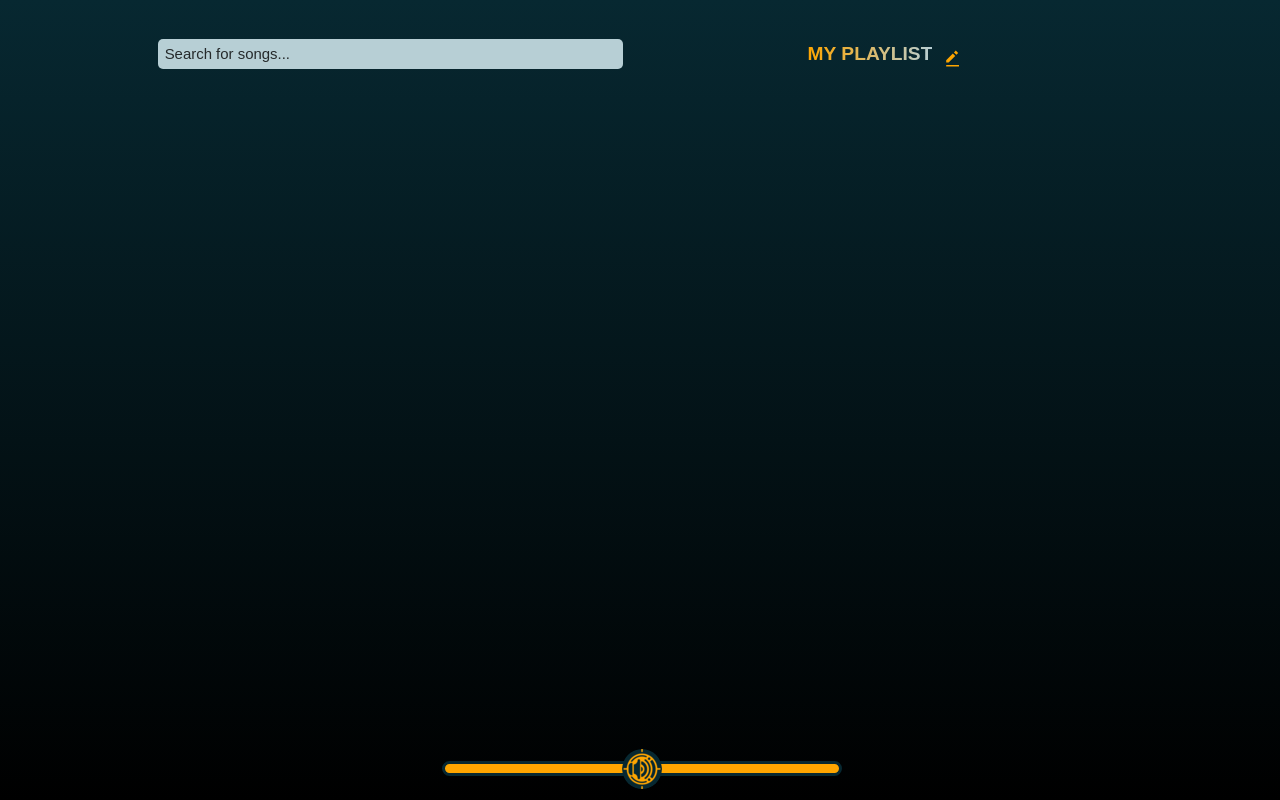
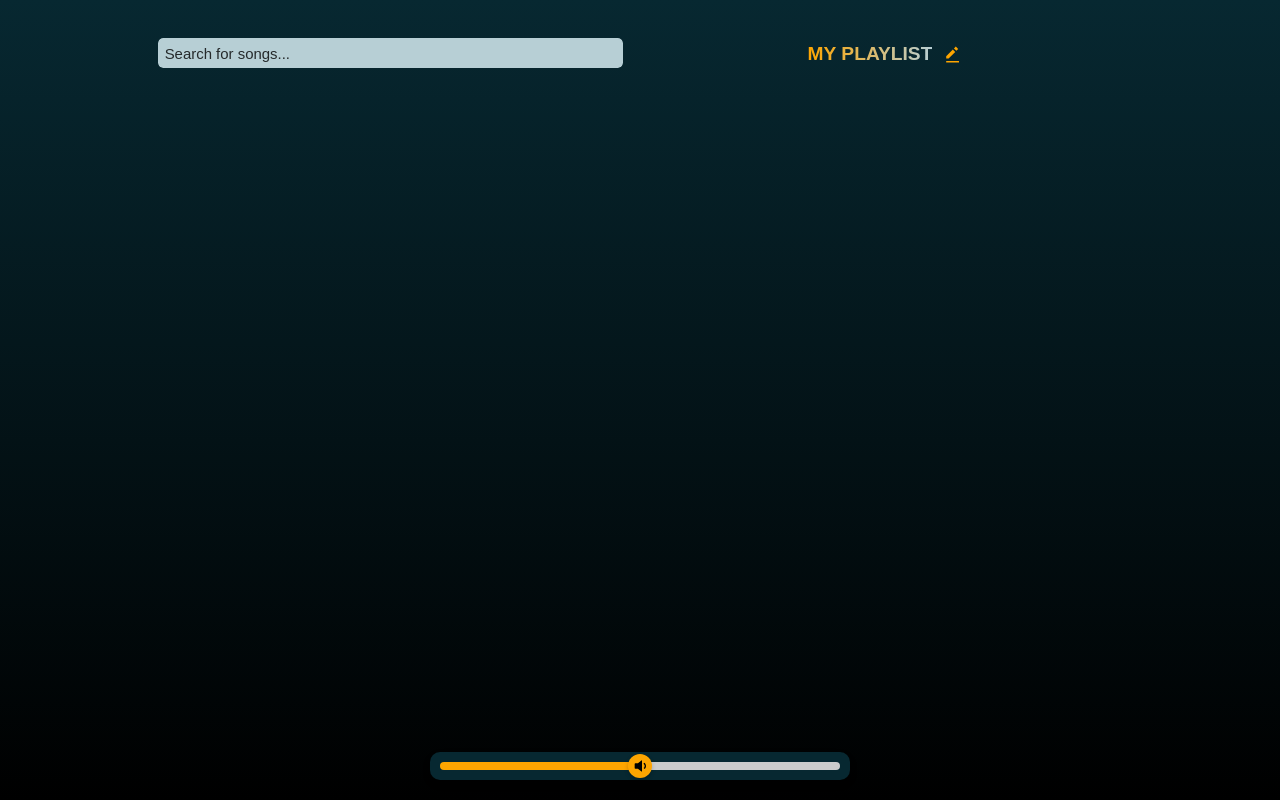
Before and after one commit to FrancoGutierrez23/song-finder-api, a React app: page / in a window 1280 px wide. Built offline with nearby package versions, Linux system fonts and the light colour scheme.

Commit message:
Change style of the volume control and make it dinamic, give the option of edit the playlist name, add options button for the PlaylistItem

```diff
--- a/package.json
+++ b/package.json
@@ -43,6 +43,7 @@
     "react-dev-utils": "^12.0.1",
     "react-dom": "^18.3.1",
     "react-icons": "^5.2.1",
+    "react-range": "^1.8.14",
     "react-refresh": "^0.11.0",
     "react-transition-group": "^4.4.5",
     "resolve": "^1.20.0",
--- a/src/components/PhoneNavBttn/PhoneNavBttn.css
+++ b/src/components/PhoneNavBttn/PhoneNavBttn.css
@@ -25,6 +25,7 @@
     border-radius: 15px;
     cursor: pointer;
     transition: transform 0.2s;
+    z-index: 1000;
   }
 
 /* Specific styles for each button */
--- a/src/components/Playlist/Playlist.css
+++ b/src/components/Playlist/Playlist.css
@@ -40,6 +40,7 @@
     display: flex;
     justify-content: center;
     align-items: center;
+    padding-bottom: 7px;
   }
 
   .edit-playlist-button:hover{
--- a/src/components/PlaylistItem/PlaylistItem.css
+++ b/src/components/PlaylistItem/PlaylistItem.css
@@ -25,15 +25,35 @@
 
 /*Remove of playlist button*/
 .remove-btn {
+    display: flex;
+    justify-content: space-evenly;
     border-radius: 5px;
-    border: 2px solid #072831;
-    padding: 4px 10px;
-    font-size: 18px;
-    color: #981212;
+    border: 1px solid #b7cfd5;
+    padding: 6px 10px;
+    font-size: 0.9em;
+    color: #b7cfd5;
     background-color: #072831;
     font-weight: bold;
-    width: 35px;
+    right: 1.4em;
+    top: 1em;
+    min-width: 15em;
+    position: absolute;
+}
+
+.options-btn {
     margin-left: 10px;
+    background-color: transparent;
+    border: none;
+    border-radius: 0.2em;
+    color: #fea500;
+    font-weight: bold;
+    font-size: 1.3em;
+}
+
+.options-btn:hover {
+    transition: transform 0.2s ease-in-out;
+    transform: scale(1.2);
+    cursor: pointer;
 }
 
 .added-card .card-bttns {
@@ -77,10 +97,12 @@
     from {
       opacity: 0;
       transform: scale(0.5);
+      border-radius: 10px;
     }
     to {
       opacity: 1;
       transform: scale(1);
+      border-radius: 0px;
     }
 }
 
@@ -88,9 +110,11 @@
     from {
       opacity: 1;
       transform: scale(1);
+      border-radius: 10px;
     }
     to {
       opacity: 0;
       transform: scale(0.5);
+      border-radius: 0px;
     }
 }
--- a/src/components/PlaylistItem/PlaylistItem.js
+++ b/src/components/PlaylistItem/PlaylistItem.js
@@ -1,26 +1,55 @@
-import React, { useState } from 'react';
+import React, { useState, useRef, useEffect } from 'react';
 import './PlaylistItem.css';
 import SongPreviewButton from '../SongPreviewButton/SongPreviewButton';
+import { PiMusicNotesMinusFill } from "react-icons/pi";
 
 const PlaylistItem = ({song, removeFromPlaylist, playlist, style}) => {
   const [isRemoving, setIsRemoving] = useState(false);
+  const [showOptions, setShowOptions] = useState(false); // State to control options visibility
+  const optionsRef = useRef(null); // Ref for the options container
 
   const handleClick = () => {
     setIsRemoving(true); // Trigger the removal animation
     setTimeout(() => removeFromPlaylist(playlist.indexOf(song)), 200); // Remove the song after the animation
   };
 
+  const toggleOptions = () => setShowOptions(prev => !prev); // Toggle options visibility
+
+  // Effect to handle clicks outside of the options container
+  useEffect(() => {
+    const handleClickOutside = (event) => {
+      if (optionsRef.current && !optionsRef.current.contains(event.target)) {
+        setShowOptions(false);
+      }
+    };
+
+    document.addEventListener('mousedown', handleClickOutside);
+    return () => {
+      document.removeEventListener('mousedown', handleClickOutside);
+    };
+  }, []);
+
+  function formatTime(seconds) {
+    const minutes = Math.floor(seconds / 60);
+    const remainingSeconds = seconds % 60;
+    return `${minutes}:${remainingSeconds.toString().padStart(2, '0')}`;
+  }
+
   return (
-    <div className={`added-card ${isRemoving ? 'removing' : (isRemoving === false ? 'adding' : '')}`} style={style}>
+    <div className={`added-card ${isRemoving ? 'removing' : ''}`} style={style}>
       <div className='headings' >
-        <h3>{song.title}</h3>
+      <h3>{song.title}<p className='duration'> {formatTime(song.duration)}</p></h3>
         <div className='cont'>{`${song.artist.name} at ${song.album.title}`}</div>
       </div>
       <div className='card-bttns'>
         <SongPreviewButton previewUrl={song.preview} />
-      <button onClick={handleClick} className='remove-btn'>x</button>
+        <button onClick={toggleOptions} className='options-btn'>⋮</button>
+        {showOptions && (
+          <div ref={optionsRef}>
+            <button onClick={handleClick} className='remove-btn'><PiMusicNotesMinusFill style={{fontSize: '1.3em', color: '#7a1717'}} />Remove</button>
+          </div>
+        )}
       </div>
-
     </div>
   );
 };
--- a/src/components/Search/Search.css
+++ b/src/components/Search/Search.css
@@ -1,7 +1,7 @@
 /* Search container */
 .Search {
     display: flex;
-    align-items: center;
+    align-items: flex-start; /* Align items at the start of the container */
     flex-wrap: wrap;
     justify-content: space-evenly;
   }
@@ -16,12 +16,20 @@
     overflow: hidden;
     border-radius: 5px;
     margin-bottom: 21px;
+    margin-top: 0; /* Ensure it aligns at the top */
+  }
+
+  @media (max-width: 650px) {
+    #wrapper {
+      padding-top: 20px;
+    }
   }
 
   #search {
     padding: .5rem;
     width: 100%;
     border: none;
+    border-radius: 5px;
     font-size: 1.15rem;
     transition: translateX 6s ease-in;
     background-color: #b7cfd5;
--- a/src/components/SearchResults/SearchResults.css
+++ b/src/components/SearchResults/SearchResults.css
@@ -29,15 +29,14 @@
 /* Add Button Styles */
 .result-card .add {
     border-radius: 5px;
-    border: 3px solid #06262e;
+    border: 1px solid #b7cfd5;
     padding: 6px 10px;
     font-size: 13px;
     color: #b7cfd5;
     background-color: #072831;
     font-weight: bold;
-    z-index: 10;
     right: 1.4em;
-    top: 2em;
+    top: 1em;
     min-width: 15em;
     position: absolute;
 }
@@ -67,12 +66,18 @@ p.add-option-text span {
 /* Option Button Styles */
 #options {
     margin-left: 10px;
-    background-color: #072831;
+    background-color: transparent;
     border: none;
     border-radius: 0.2em;
-    color: #fea500; /* Orange color */
+    color: #fea500;
     font-weight: bold;
     font-size: 1.3em;
+}
+
+#options:hover {
+    transition: transform 0.2s ease-in-out;
+    transform: scale(1.2);
+    cursor: pointer;
 }
 
 /* Button Container Styles */
@@ -93,11 +98,13 @@ p.add-option-text span {
 /* Animation Keyframes Definition */
 @keyframes scaleUp {
     from {
-      opacity: 0;
-      transform: scale(0.5);
+        opacity: 0;
+        transform: scale(0.5);
+        border-radius: 10px;
     }
     to {
-      opacity: 1;
-      transform: scale(1);
+        opacity: 1;
+        transform: scale(1);
+        border-radius: 0px;
     }
 }
--- a/src/components/VolumeControl/VolumeControl.css
+++ b/src/components/VolumeControl/VolumeControl.css
@@ -2,6 +2,10 @@
   width: 400px;
   position: fixed;
   bottom: 20px;
+  padding: 10px;
+  background-color: #072831;
+  border-radius: 10px;
+  box-shadow: 0 4px 8px rgba(0,0,0,0.1);
 }
 
 @media only screen and (max-width: 650px) {
@@ -20,49 +24,32 @@
 }
 
 @media only screen and (max-width: 650px) {
-  .volume-control-container input[type="range"] {
+  .volume-control-container {
     display: none;
   }
 }
 
-/* Style for slider thumb */
-.volume-control-container input[type="range"]::-webkit-slider-thumb {
-  -webkit-appearance: none;
-  appearance: none;
-  width: 40px;
-  height: 40px;
-  background: url('/public/resources/slider.png') no-repeat center center;
-  background-size: cover;
-  border-radius: 50%;
-  cursor: pointer;
-  margin-top: -15px; /* Adjust positioning to center with the track */
+/* Track styles */
+.volume-control-container .track {
+  height: 8px;
+  width: 100%;
+  border-radius: 4px;
+  background: #ddd;
 }
 
-/* Style for slider track */
-.volume-control-container input[type="range"]::-webkit-slider-runnable-track {
-  max-width: 100%;
-  height: 15px;
-  background: #fea500;
-  border: 3px solid #072831;
-  border-radius: 15px;
+/* Thumb styles */
+.volume-control-container .thumb {
+  height: 24px;
+  width: 24px;
+  border-radius: 50%;
+  background-color: #fea500;
+  display: flex;
+  justify-content: center;
+  align-items: center;
+  box-shadow: 0 2px 4px rgba(0,0,0,0.2);
+  transition: transform 0.1s ease;
 }
 
-/* For Firefox */
-.volume-control-container input[type="range"]::-moz-range-thumb {
-  width: 40px;
-  height: 40px;
-  background: url('/public/resources/slider.png') no-repeat center center;
-  background-size: cover;
-  border-radius: 50%;
-  cursor: pointer;
+.volume-control-container .thumb:hover {
+  transform: scale(1.1);
 }
-
-/* For IE */
-.volume-control-container input[type="range"]::-ms-thumb {
-  width: 40px;
-  height: 40px;
-  background: url('/public/resources/slider.png') no-repeat center center;
-  background-size: cover;
-  border-radius: 50%;
-  cursor: pointer;
-}
--- a/src/components/VolumeControl/VolumeControl.js
+++ b/src/components/VolumeControl/VolumeControl.js
@@ -1,28 +1,75 @@
-import React, { useState } from 'react';
+import React, { useState, useMemo } from 'react';
 import './VolumeControl.css';
+import { Range, getTrackBackground } from 'react-range';
+import { RiVolumeMuteFill, RiVolumeDownFill, RiVolumeUpFill } from "react-icons/ri";
 
 const VolumeControl = () => {
   const [volume, setVolume] = useState(0.5);
 
-  const handleVolumeChange = (e) => {
-    const newVolume = parseFloat(e.target.value);
+  const handleVolumeChange = (values) => {
+    const newVolume = values[0] / 100;
     setVolume(newVolume);
-    // Update volume of all audio elements
     const audioElements = document.querySelectorAll('audio');
-    audioElements.forEach((audio) => {
+    audioElements.forEach(audio => {
       audio.volume = newVolume;
     });
   };
 
+  const volumeIcon = useMemo(() => {
+    if (volume === 0) {
+      return <RiVolumeMuteFill />;
+    } else if (volume > 0.5) {
+      return <RiVolumeUpFill />;
+    } else {
+      return <RiVolumeDownFill />;
+    }
+  }, [volume]);
+
   return (
     <div className='volume-control-container'>
-      <input
-        type="range"
-        min="0"
-        max="1"
-        step="0.01"
-        value={volume}
+      <Range
+        values={[volume * 100]}
+        step={1}
+        min={0}
+        max={100}
         onChange={handleVolumeChange}
+        renderTrack={({ props, children }) => {
+          // Extract key from props
+          const { key, ...restProps } = props;
+          return (
+            <div
+              key={key} // Apply key directly here
+              {...restProps}
+              style={{
+                ...restProps.style,
+                height: '8px',
+                width: '100%',
+                background: getTrackBackground({
+                  values: [volume * 100],
+                  colors: ['#fea500', '#ccc'],
+                  min: 0,
+                  max: 100
+                })
+              }}
+              className="track"
+            >
+              {children}
+            </div>
+          );
+        }}
+        renderThumb={({ props }) => {
+          // Extract key from props
+          const { key, ...restProps } = props;
+          return (
+            <div
+              key={key} // Apply key directly here
+              {...restProps}
+              className="thumb"
+            >
+              {volumeIcon}
+            </div>
+          );
+        }}
       />
     </div>
   );
```
Also changed, not shown: 1 other file (tests, documents, lock files or other folders).
